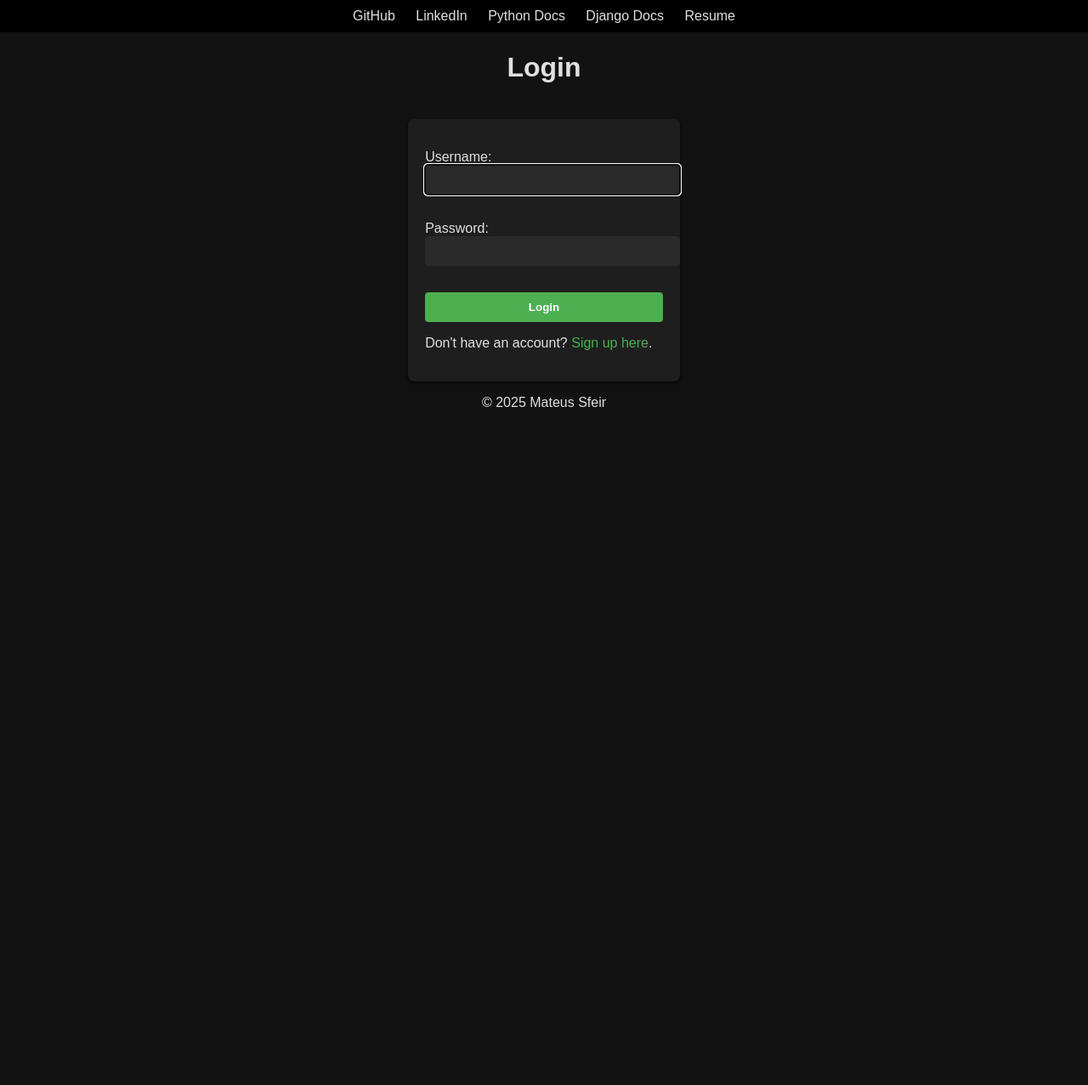
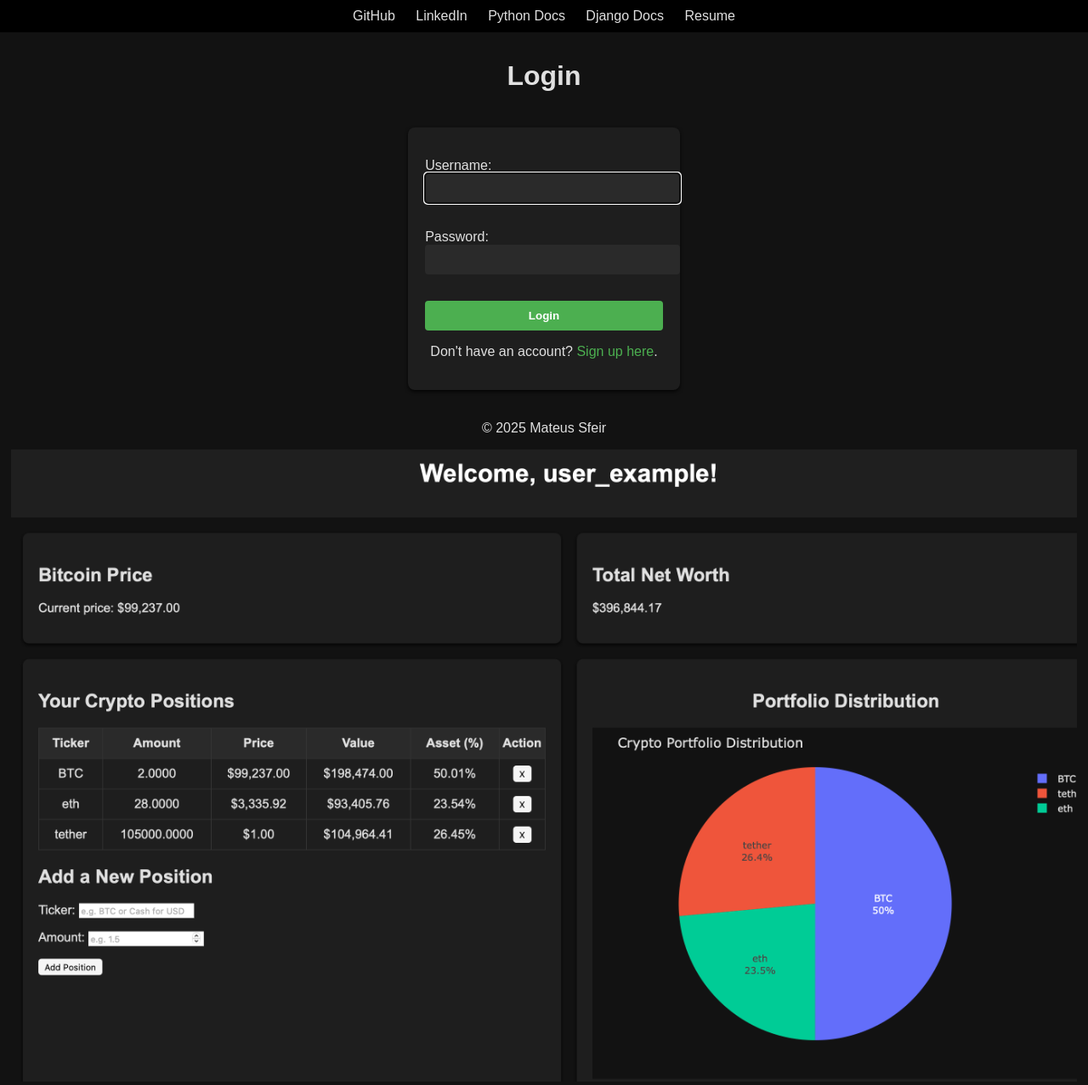
Before and after one commit to mateussfeir/Portfolio_tracker, a Django app: page /login/ in a window 1280 px wide. Shown: the whole page at 85% size. Before the commit the page ends 479 px from the top, so only its background shows below. Run offline with Django 4.2, Linux system fonts and the light colour scheme.

Commit message:
updated settings.py and login.html

```diff
--- a/portfolio/templates/login.html
+++ b/portfolio/templates/login.html
@@ -4,6 +4,7 @@
     <meta charset="UTF-8">
     <meta name="viewport" content="width=device-width, initial-scale=1.0">
     <title>Login - Bitbalance</title>
+    {% load static %}
     <style>
         body {
             font-family: Arial, sans-serif;
@@ -15,7 +16,6 @@
             flex-direction: column;
             align-items: center;
             min-height: 100vh;
-            overflow: hidden; /* Prevents scroll bars if content fits */
         }
         nav {
             background-color: black; /* Darker shade for nav */
@@ -37,7 +37,8 @@
             text-decoration: underline;
         }
         header {
-            margin-top: 40px; /* Add margin to account for fixed nav */
+            margin-top: 50px; /* Increase margin to account for fixed nav */
+            text-align: center; /* Ensure header text is centered */
         }
         .container {
             max-width: 400px;
@@ -46,6 +47,9 @@
             border-radius: 8px;
             box-shadow: 0 2px 4px rgba(0, 0, 0, 0.8);
             margin-top: 20px; /* Space after header */
+            display: flex;
+            flex-direction: column;
+            align-items: center; /* Center content vertically within the container */
         }
         input[type="text"],
         input[type="password"] {
@@ -82,6 +86,11 @@
             font-size: 0.9em;
             text-align: justify;
         }
+        footer {
+            width: 100%; /* Ensure footer is full width of the viewport */
+            text-align: center; /* Center footer content */
+            margin-top: 20px; /* Space from the last element */
+        }
     </style>
 </head>
 <body>
@@ -103,9 +112,9 @@
         </form>
         <p>Don't have an account? <a href="{% url 'signup' %}">Sign up here</a>.</p>
     </div>
+    <footer>
+        <p>© 2025 Mateus Sfeir</p>
+        <img src="{% static 'images/img1.png' %}" alt="Website Example" style="max-width: 98%; height: auto;">
+    </footer>
 </body>
-<footer>
-    <p>© 2025 Mateus Sfeir</p>
-</footer>
-
 </html>
```
Also changed, not shown: portfolio_tracker/settings.py (+5 -2 lines).
